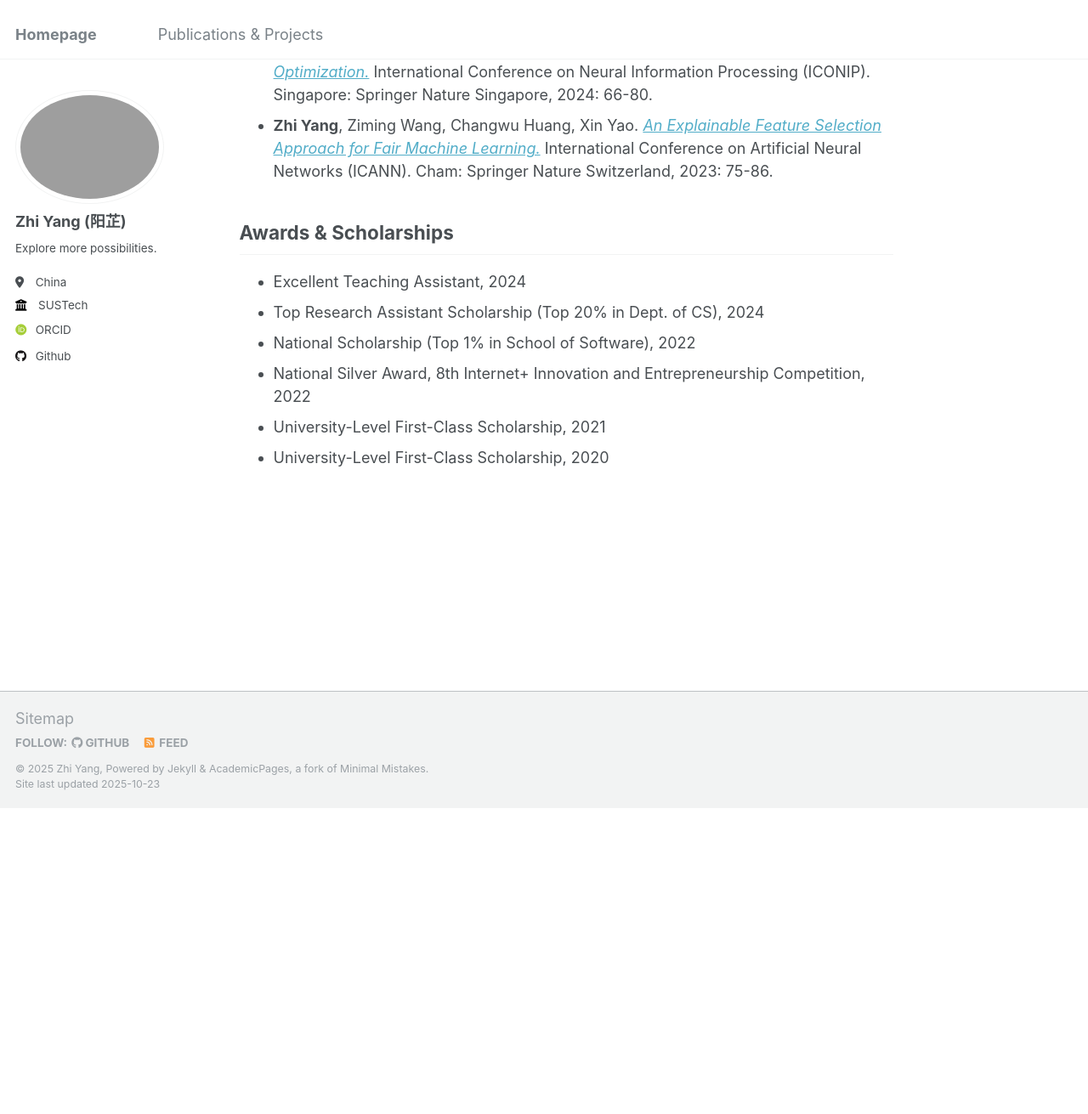
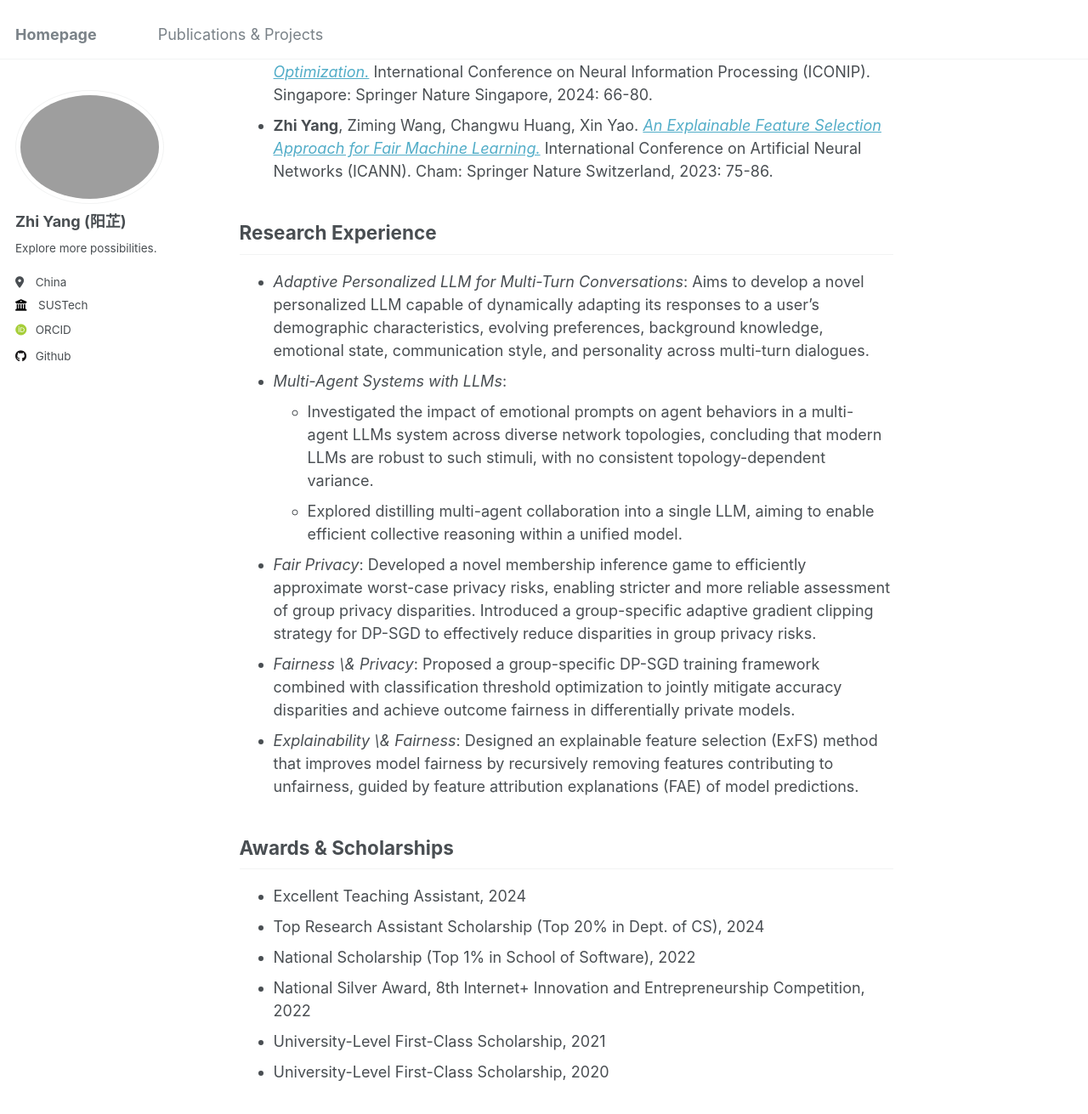
Before and after one commit to ruayz/ruayz.github.io, a Jekyll site: the page built from _pages/about.md, in a window 1280 px wide and 1400 px high, scrolled down 1003 px. Shown: the top 1311 px of the window at 85% size. Built offline with Jekyll 4.4.1, drawn with Linux system fonts in a browser that asks for light colours; some web fonts are replaced; before the commit the page ends 1954 px from its top, so only the background shows below that.

Commit message:
Add details
Added research experience section detailing various projects related to LLMs, privacy, and fairness.

```diff
--- a/_pages/about.md
+++ b/_pages/about.md
@@ -27,6 +27,16 @@ Publications
 - **Zhi Yang**, Changwu Huang, Xin Yao. [*Towards Private and Fair Machine Learning: Group-Specific Differentially Private Stochastic Gradient Descent with Threshold Optimization.*](https://ruayz.github.io/files/paper_iconip.pdf) International Conference on Neural Information Processing (ICONIP). Singapore: Springer Nature Singapore, 2024: 66-80.
 - **Zhi Yang**, Ziming Wang, Changwu Huang, Xin Yao. [*An Explainable Feature Selection Approach for Fair Machine Learning.*](https://ruayz.github.io/files/paper_icann.pdf) International Conference on Artificial Neural Networks (ICANN). Cham: Springer Nature Switzerland, 2023: 75-86.
 
+Research Experience
+------
+- *Adaptive Personalized LLM for Multi-Turn Conversations*: Aims to develop a novel personalized LLM capable of dynamically adapting its responses to a user's demographic characteristics, evolving preferences, background knowledge, emotional state, communication style, and personality across multi-turn dialogues.
+- *Multi-Agent Systems with LLMs*:
+    - Investigated the impact of emotional prompts on agent behaviors in a multi-agent LLMs system across diverse network topologies, concluding that modern LLMs are robust to such stimuli, with no consistent topology-dependent variance.
+    - Explored distilling multi-agent collaboration into a single LLM, aiming to enable efficient collective reasoning within a unified model.
+- *Fair Privacy*: Developed a novel membership inference game to efficiently approximate worst-case privacy risks, enabling stricter and more reliable assessment of group privacy disparities. Introduced a group-specific adaptive gradient clipping strategy for DP-SGD to effectively reduce disparities in group privacy risks.
+- *Fairness \& Privacy*: Proposed a group-specific DP-SGD training framework combined with classification threshold optimization to jointly mitigate accuracy disparities and achieve outcome fairness in differentially private models.
+- *Explainability \& Fairness*: Designed an explainable feature selection (ExFS) method that improves model fairness by recursively removing features contributing to unfairness, guided by feature attribution explanations (FAE) of model predictions.
+
 Awards & Scholarships
 ------
 - Excellent Teaching Assistant, 2024
```
